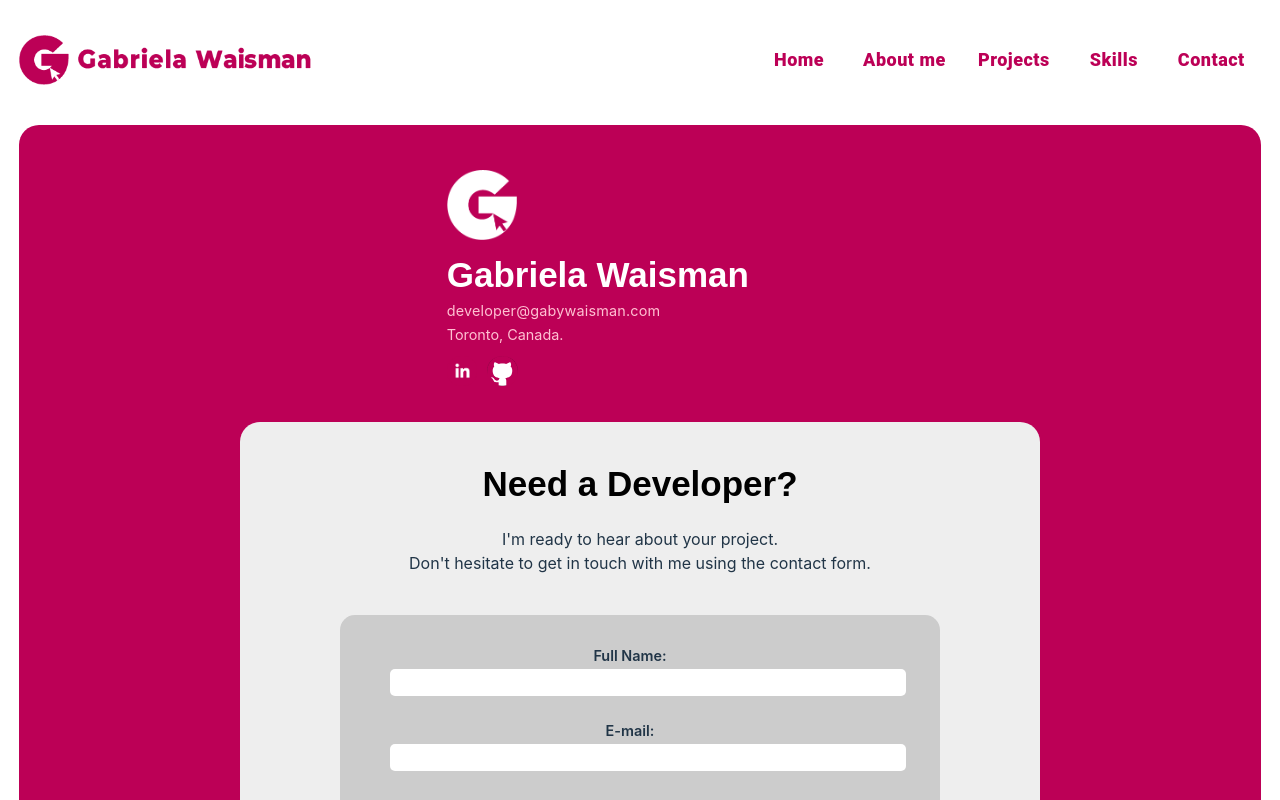
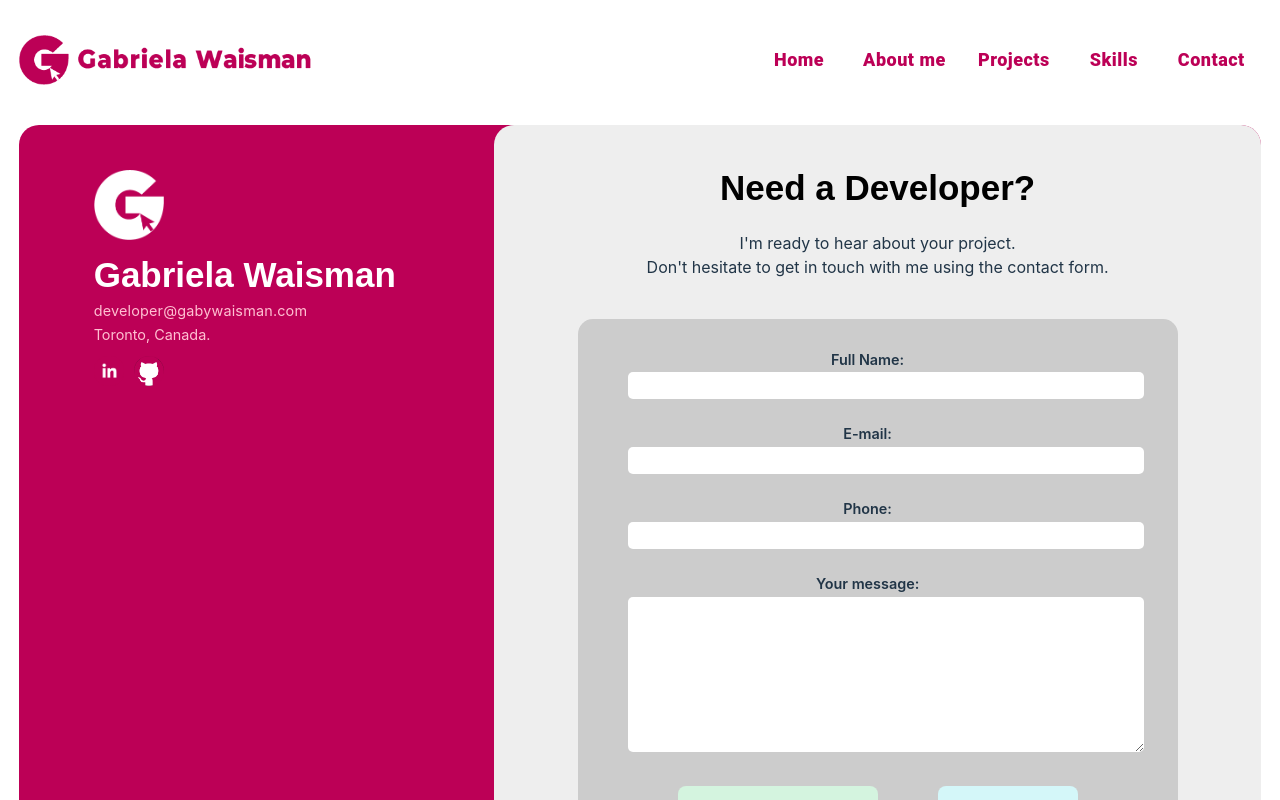
Before and after one commit to Wisegirlie/Portfolio-Wisegirlie, a React (Vite) app: page /contact in a window 1280 px wide. Shown: the top 800 px of the page. Built offline with nearby package versions, Linux system fonts and the light colour scheme.

Commit message:
css styles fixes

```diff
--- a/src/components/contact.jsx
+++ b/src/components/contact.jsx
@@ -143,7 +143,7 @@ export default function Contact() {
                 {/* Render Loader image when submitting */}
                 {showLoader && <Loader  />}
 
-                <div className="recuadro_nomargin">
+                <main className="contact_recuadro_nomargin">
                     <div className="contact_container">
                         <div className="contact_info_div">
                             <img src={logo_gaby_blanco} alt="Gabriela Logo" className="logo_g"/>
@@ -179,9 +179,8 @@ export default function Contact() {
 
                         </div>
                     </div> {/* contact_container */}
-                </div>
+                </main>
             <Footer/>
         </div>
-
     );
 }
--- a/src/css/about.css
+++ b/src/css/about.css
@@ -9,9 +9,23 @@
             About me
    ---------------------------- */
 
+
+.recuadro_nomargin {
+    background-color: var(--fucsia);
+    margin-top: 30px;
+    margin-bottom: 50px;
+    border-radius: 20px;
+    display: flex;
+    justify-content: space-between;
+    align-items: center;
+    padding: 0;
+}
+
+
 .about_container {
     width: 100%;
     margin: 0;
+    display: flex;
 }
 
 .about_info_div {
@@ -23,7 +37,6 @@
     padding: 45px 0 30px 100px;
     padding-right: 52px;
     color: #FFF;
-
 }
 
 .about_info_div h1{
@@ -39,7 +52,7 @@
     /* padding: 45px 0 20px 20px;
     padding-right: 20px; */
     padding: 0;
-    margin: 45px 30px 45px 20px;
+    margin: 45px 2% 45px 2%;
     color: #FFF;
 }
 
@@ -47,12 +60,11 @@
     display: inline-block;
     width: 630px;
     padding: 20px;
-    max-width: 800px;
     margin: 0;
     text-align: left;
     border-top-right-radius: 20px;
     border-bottom-right-radius: 20px;
-    padding: 20px 90px 40px 140px;
+    padding: 20px 7% 40px 10%;
 }
 
 .about_photo {
@@ -68,7 +80,7 @@
 
 .about_container h3 {
     font-family: Raleway, Arial, Helvetica, sans-serif;
-    font-size: 24px;
+    font-size: 1.5em;
     font-weight: 600;
 }
 
@@ -100,10 +112,10 @@
 }
 
 /* ----------------------------
-          900
+          880
 ---------------------------- */
 
-@media screen and (max-width: 900px) {
+@media screen and (max-width: 880px) {
 
     .recuadro_nomargin {
         width: 100%;
@@ -113,6 +125,10 @@
     }
 
     .about_container {
+        flex-direction: column;
+        align-items: center;
+        width: 100%;
+        max-width: auto;
     }
 
     .about_bio_div {
@@ -122,6 +138,7 @@
         padding-left: 90px;
         padding-right: 90px;
         text-align: center;
+        border-radius: 0;
     }
 
     .about_resume_div {
@@ -132,19 +149,7 @@
     }
 
     .about_resume_div h1 {
-        font-size: 30px;
-    }
-
-}
-
-/* ----------------------------
-          815
----------------------------- */
-
-@media screen and (max-width: 850px) {
-
-    .about_bio_div {
-        border-radius: 0;
+        font-size: 1.875em;
     }
 
 }
--- a/src/css/contact.css
+++ b/src/css/contact.css
@@ -9,7 +9,9 @@
            CONTACT
    ---------------------------- */
 
-.recuadro_nomargin {
+.contact_recuadro_nomargin {
+    width: 100%;
+    max-width: auto;
     background-color: var(--fucsia);
     margin-top: 30px;
     margin-bottom: 50px;
@@ -23,18 +25,30 @@
 .contact_container {
     width: 100%;
     margin: 0;
+    display: flex;
+    justify-content: space-between;
+    flex-direction: row;
 }
 
 .contact_info_div {
     display: inline-block;
-    width: 35%;
+    width: 28%;
     text-align: left;
-    min-width: 380px;
     vertical-align: top;
-    padding: 45px 0 30px 100px;
-    padding-right: 52px;
+    padding: 45px 7% 30px 7%;
     color: #FFF;
+}
 
+.contact_form_div {
+    display: inline-block;
+    width: 65%;
+    padding: 20px;
+    /* max-width: 800px; */
+    margin-left: auto;
+    margin-right: auto;
+    text-align: center;
+    border-top-right-radius: 20px;
+    border-bottom-right-radius: 20px;
 }
 
 .contact_smalltext {
@@ -50,18 +64,6 @@
 
 .contact_info_div h1{
     margin: 10px 0 3px;
-}
-
-.contact_form_div {
-    display: inline-block;
-    width: 50%;
-    padding: 20px;
-    max-width: 800px;
-    margin-left: auto;
-    margin-right: auto;
-    text-align: center;
-    border-top-right-radius: 20px;
-    border-bottom-right-radius: 20px;
 }
 
 .contact_info_div a, .contact_info_div:visited {
@@ -85,7 +87,7 @@
 
 .form_container {
     display: block;
-    width: 70%;
+    width: 68%;
     margin-top: 40px;
     margin-left: auto;
     margin-right: auto;
@@ -166,16 +168,7 @@ label {
         border-bottom-right-radius: 0px;
     }
 
-}
-
-
-/* ----------------------------
-             1230
-   ---------------------------- */
-
-   @media screen and (max-width: 1318px) {
-
-        .recuadro_nomargin {
+    .contact_recuadro_nomargin {
         width: 100%;
         max-width: auto;
         box-sizing: border-box;
@@ -183,18 +176,15 @@ label {
     }
 
     .contact_form_div {
-            width: 100%;
-            max-width: auto;
         box-sizing: border-box;
-            padding-left: 90px;
-            padding-right: 90px;
+        padding-inline: 6%;
         text-align: center;
     }
 
     .contact_info_div {
-            /* min-width: auto; */
         margin-right: auto;
         margin-left: auto;
+        padding-inline: 6%;
     }
 
     .form_container {
@@ -209,11 +199,22 @@ label {
           850
 ---------------------------- */
 
-@media screen and (max-width: 850px) {
+@media screen and (max-width: 880px) {
 
 
     .contact_form_div {
         border-radius: 0;
+        width: 100%;
+
+    }
+
+    .contact_container {
+        flex-direction: column;
+        flex-wrap: wrap;
+    }
+
+    .contact_info_div {
+        width: max-content;
     }
 
 }
--- a/src/css/header.css
+++ b/src/css/header.css
@@ -42,7 +42,7 @@ header {
     cursor: pointer;
     font-family: "Roboto", "Arial", sans-serif;
     font-weight: 800;
-    font-size: 18px;
+    font-size: 1.125em;
     letter-spacing: 0.02857em;
     text-align: center;
     min-width: 64px;
@@ -78,7 +78,7 @@ header {
    ---------------------------- */
 
    /* HAMBURGER */
-   @media screen and (max-width: 785px) {
+   @media screen and (max-width: 880px) {
 
     header {
         align-items: flex-start;
@@ -102,7 +102,7 @@ header {
         display: none;
         flex-direction: column;
         align-items: flex-end;
-        margin-top: 60px;
+        margin-top: 65px;
         flex-wrap: wrap;
         position: absolute;
         right: 0;
@@ -119,7 +119,7 @@ header {
 
     .nav-button {
         min-width: auto;
-        font-size: 20px;
+        font-size: 1.25em;
         margin-right: 20px;
     }
 
--- a/src/css/main.css
+++ b/src/css/main.css
@@ -10,12 +10,14 @@
 
 #root {
     max-width: 1280px;
+    width: 100%;
     text-align: center;
     margin: 0 auto;
     padding: 1.2rem;
     --fucsia: #BC0056;
     transition: all 0.2s;
     font-family: Inter, system-ui, Avenir, Helvetica, Arial, sans-serif;
+    box-sizing: border-box;
 }
 
 .recuadro {
@@ -33,7 +35,7 @@
 
 h1 {
     font-family: Raleway, Arial, Helvetica, sans-serif;
-    font-size: 35px;
+    font-size: 2.1875em;;
     font-weight: 600;
     color: var(--fucsia);
 }
```
Also changed, not shown: 1 other file (tests, documents, lock files or other folders). Lines whose indentation alone changed are shown as unchanged.
